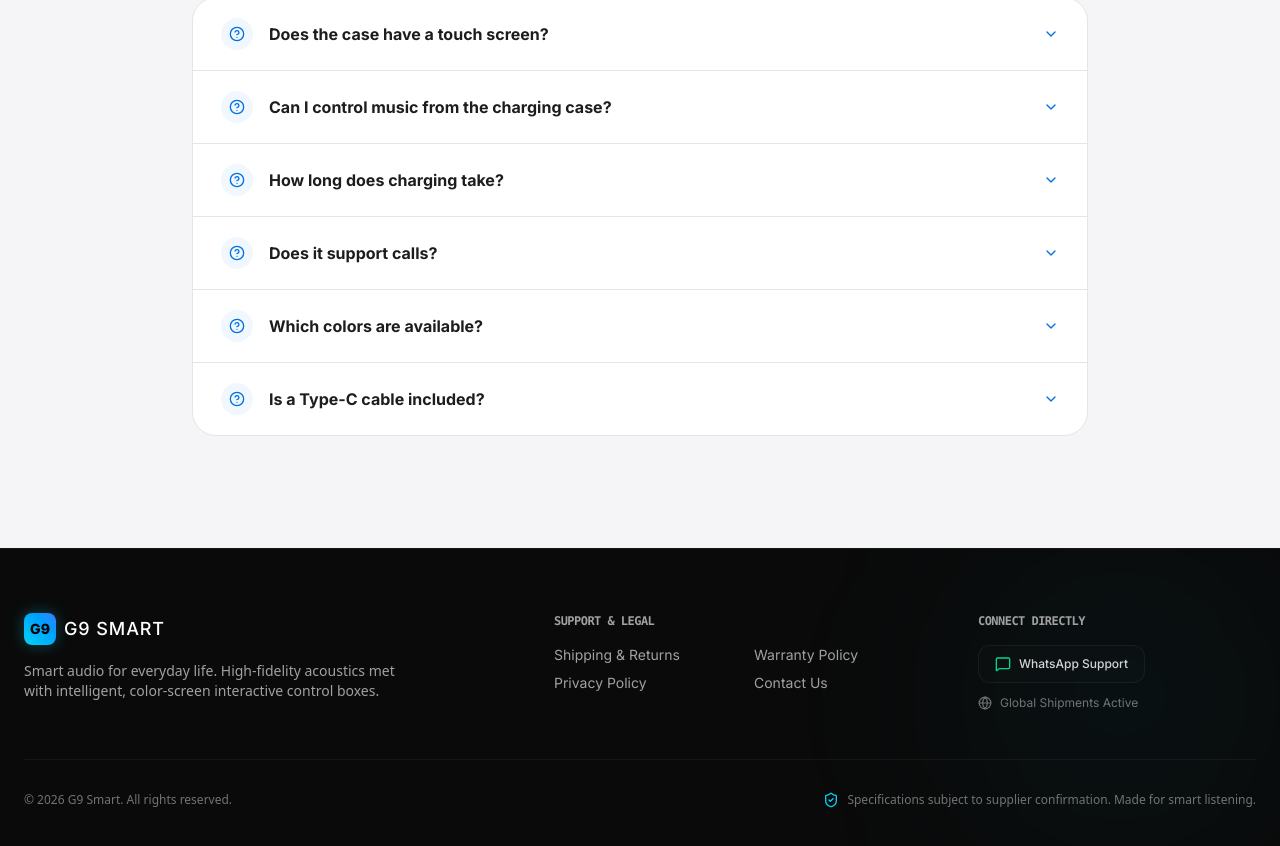
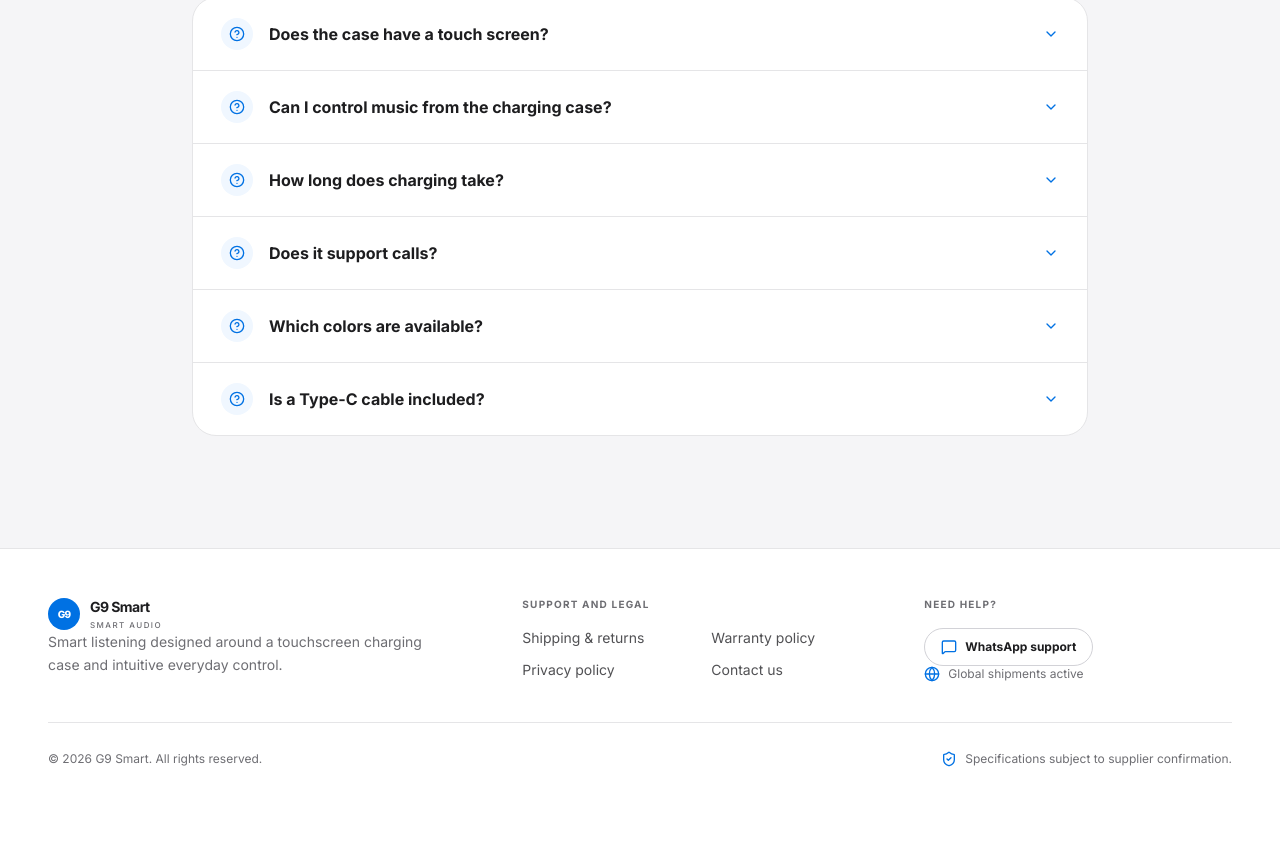
Before and after one commit to fasciola/earbuds, a React (Vite) app: page / in a window 1280 px wide. Shown: the part 7509-8355 px from the top of the page. After the commit the page ends 8324 px from the top, so only its background shows below. Built offline with nearby package versions, Linux system fonts and the light colour scheme.

Commit message:
refactor: rebuild footer for light product page

```diff
--- a/src/components/Footer.tsx
+++ b/src/components/Footer.tsx
@@ -1,92 +1,45 @@
+import { Globe, MessageSquare, ShieldCheck } from 'lucide-react';
 import { BRAND_NAME, CONTACT_CONFIG } from '../config';
-import { MessageSquare, ShieldCheck, Mail, Globe, Sparkles } from 'lucide-react';
 
 export default function Footer() {
-  const currentYear = new Date().getFullYear();
-
-  const legalLinks = [
-    { name: "Shipping & Returns", href: "#" },
-    { name: "Warranty Policy", href: "#" },
-    { name: "Privacy Policy", href: "#" },
-    { name: "Contact Us", href: CONTACT_CONFIG.whatsappUrl },
+  const year = new Date().getFullYear();
+  const links = [
+    { name: 'Shipping & returns', href: '#' },
+    { name: 'Warranty policy', href: '#' },
+    { name: 'Privacy policy', href: '#' },
+    { name: 'Contact us', href: CONTACT_CONFIG.whatsappUrl },
   ];
 
   return (
-    <footer className="bg-neutral-950 text-white border-t border-white/5 pt-16 pb-12 relative overflow-hidden">
-
-      {/* Background Soft Glow */}
-      <div className="absolute bottom-0 right-0 w-80 h-80 bg-cyan-500/5 rounded-full blur-[100px] pointer-events-none" />
-
-      <div className="max-w-7xl mx-auto px-6 relative z-10">
-
-        {/* Upper footer */}
-        <div className="grid grid-cols-1 md:grid-cols-12 gap-10 pb-12 border-b border-white/5">
-
-          {/* Logo & Subtitle Block (5 columns) */}
-          <div className="col-span-1 md:col-span-5 space-y-4">
-            <div className="flex items-center gap-2">
-              <span className="w-8 h-8 rounded-lg bg-gradient-to-tr from-cyan-400 to-blue-500 flex items-center justify-center text-black font-extrabold text-sm shadow-[0_0_15px_rgba(34,211,238,0.3)]">
-                G9
-              </span>
-              <span className="text-white tracking-wider uppercase font-medium text-lg">{BRAND_NAME}</span>
+    <footer className="border-t border-[#e5e5e7] bg-white px-5 py-12 sm:px-8 lg:px-12">
+      <div className="mx-auto max-w-[1280px]">
+        <div className="grid gap-10 border-b border-[#e5e5e7] pb-10 md:grid-cols-[1.2fr_1fr_0.85fr]">
+          <div>
+            <div className="flex items-center gap-2.5">
+              <span className="flex h-8 w-8 items-center justify-center rounded-full bg-[#0071e3] text-[10px] font-extrabold tracking-[-0.08em] text-white">G9</span>
+              <span><span className="block text-sm font-bold tracking-[-0.04em] text-[#1d1d1f]">{BRAND_NAME}</span><span className="mt-0.5 block text-[8px] font-medium uppercase tracking-[0.18em] text-[#6e6e73]">Smart audio</span></span>
             </div>
-            <p className="text-neutral-400 font-sans text-sm max-w-sm">
-              Smart audio for everyday life. High-fidelity acoustics met with intelligent, color-screen interactive control boxes.
-            </p>
+            <p className="mt-4 max-w-sm text-sm leading-relaxed text-[#6e6e73]">Smart listening designed around a touchscreen charging case and intuitive everyday control.</p>
           </div>
 
-          {/* Quick links grid (4 columns) */}
-          <div className="col-span-1 md:col-span-4 space-y-4">
-            <h4 className="text-xs font-mono font-bold tracking-widest text-neutral-400 uppercase">SUPPORT & LEGAL</h4>
-            <div className="grid grid-cols-2 gap-x-4 gap-y-2 text-sm text-neutral-400">
-              {legalLinks.map((link, i) => (
-                <a
-                  key={i}
-                  href={link.href}
-                  className="hover:text-cyan-400 transition-colors duration-200"
-                >
-                  {link.name}
-                </a>
-              ))}
+          <div>
+            <p className="text-[10px] font-bold uppercase tracking-[0.12em] text-[#6e6e73]">Support and legal</p>
+            <div className="mt-4 grid grid-cols-2 gap-x-4 gap-y-3">
+              {links.map((link) => <a key={link.name} href={link.href} className="text-sm text-[#515154] transition-colors hover:text-[#0071e3]">{link.name}</a>)}
             </div>
           </div>
 
-          {/* Connect block (3 columns) */}
-          <div className="col-span-1 md:col-span-3 space-y-4">
-            <h4 className="text-xs font-mono font-bold tracking-widest text-neutral-400 uppercase">CONNECT DIRECTLY</h4>
-            <div className="space-y-3">
-              <a
-                href={CONTACT_CONFIG.whatsappUrl}
-                target="_blank"
-                rel="noopener noreferrer"
-                className="flex items-center gap-2 px-4 py-2.5 rounded-xl border border-white/5 hover:border-emerald-500/20 bg-white/[0.01] hover:bg-emerald-500/5 text-neutral-300 hover:text-emerald-400 transition-all duration-300 w-fit"
-              >
-                <MessageSquare className="w-4 h-4 text-emerald-400" />
-                <span className="text-xs font-medium">WhatsApp Support</span>
-              </a>
-              <div className="flex items-center gap-2 text-neutral-500 text-xs">
-                <Globe className="w-3.5 h-3.5" />
-                <span>Global Shipments Active</span>
-              </div>
-            </div>
+          <div>
+            <p className="text-[10px] font-bold uppercase tracking-[0.12em] text-[#6e6e73]">Need help?</p>
+            <a href={CONTACT_CONFIG.whatsappUrl} target="_blank" rel="noopener noreferrer" className="secondary-button mt-4 w-fit px-4 py-2.5 text-xs font-bold"><MessageSquare className="h-4 w-4 text-[#0071e3]" /> WhatsApp support</a>
+            <p className="mt-4 flex items-center gap-2 text-xs text-[#6e6e73]"><Globe className="h-4 w-4 text-[#0071e3]" /> Global shipments active</p>
           </div>
-
         </div>
 
-        {/* Lower footer */}
-        <div className="pt-8 flex flex-col sm:flex-row items-center justify-between gap-4 text-xs text-neutral-500 font-sans">
-
-          <div>
-            &copy; {currentYear} {BRAND_NAME}. All rights reserved.
-          </div>
-
-          <div className="flex items-center gap-2">
-            <ShieldCheck className="w-4 h-4 text-cyan-400" />
-            <span>Specifications subject to supplier confirmation. Made for smart listening.</span>
-          </div>
-
+        <div className="flex flex-col justify-between gap-4 pt-7 text-xs text-[#6e6e73] sm:flex-row sm:items-center">
+          <span>© {year} {BRAND_NAME}. All rights reserved.</span>
+          <span className="flex items-center gap-2"><ShieldCheck className="h-4 w-4 text-[#0071e3]" /> Specifications subject to supplier confirmation.</span>
         </div>
-
       </div>
     </footer>
   );
```
